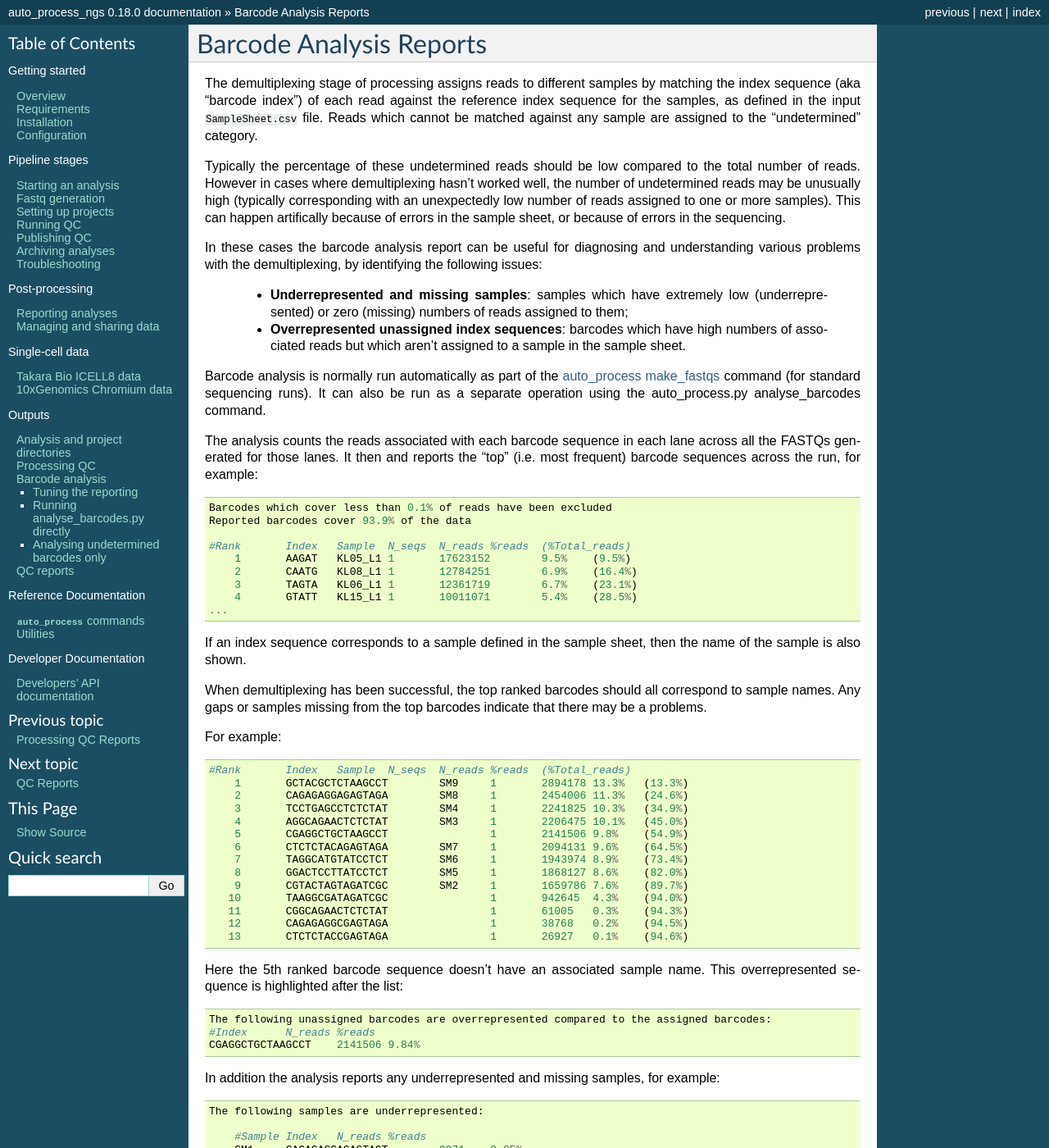
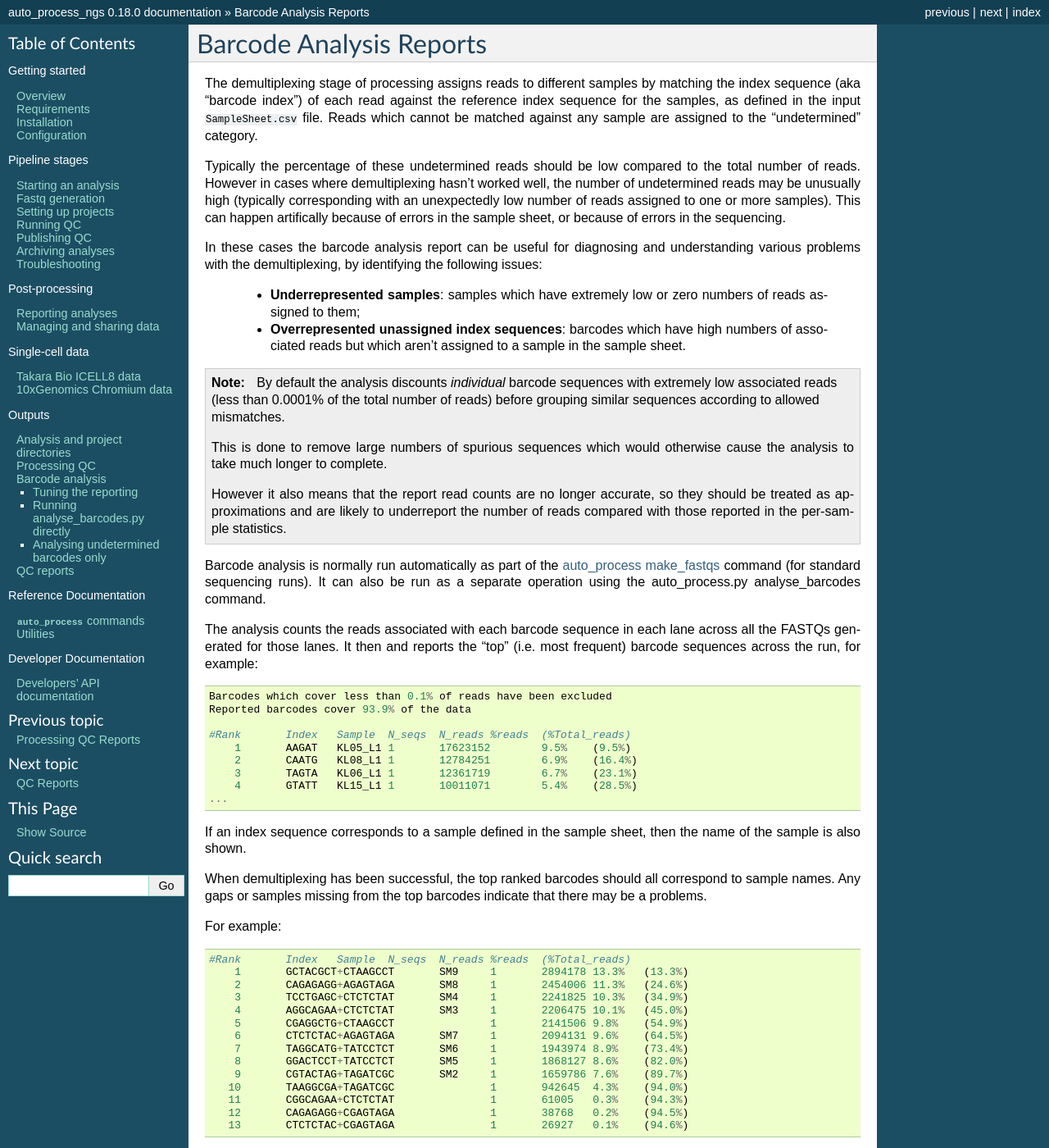
Before and after one commit to fls-bioinformatics-core/auto_process_ngs, a Sphinx documentation site: the page built from docs/source/output/barcode_analysis.rst, in a window 1280 px wide and 1400 px high. Shown: the whole window at 82% size. Built offline with Sphinx 7.4.7, drawn with Linux system fonts in a browser that asks for light colours; some of the changed text lies outside the part shown.

Commit message:
Update documentation for barcode analysis reports.

```diff
--- a/docs/source/output/barcode_analysis.rst
+++ b/docs/source/output/barcode_analysis.rst
@@ -19,12 +19,26 @@ In these cases the barcode analysis report can be useful for diagnosing
 and understanding various problems with the demultiplexing, by
 identifying the following issues:
 
- * **Underrepresented and missing samples**: samples which have
-   extremely low (underrepresented) or zero (missing) numbers of
-   reads assigned to them;
+ * **Underrepresented samples**: samples which have extremely low
+   or zero numbers of reads assigned to them;
  * **Overrepresented unassigned index sequences**: barcodes which
    have high numbers of associated reads but which aren't assigned
    to a sample in the sample sheet.
+
+.. note::
+
+   By default the analysis discounts *individual* barcode sequences
+   with extremely low associated reads (less than 0.0001% of the
+   total number of reads) before grouping similar sequences according
+   to allowed mismatches.
+
+   This is done to remove large numbers of spurious sequences which
+   would otherwise cause the analysis to take much longer to complete.
+
+   However it also means that the report read counts are no longer
+   accurate, so they should be treated as approximations and are
+   likely to underreport the number of reads compared with those
+   reported in the per-sample statistics.
 
 Barcode analysis is normally run automatically as part of the
 :doc:`auto_process make_fastqs <../using/make_fastqs>` command (for
@@ -62,19 +76,19 @@ For example:
 ::
 
     #Rank	Index	Sample	N_seqs	N_reads	%reads	(%Total_reads)
-        1	GCTACGCTCTAAGCCT	SM9	1	2894178	13.3%	(13.3%)
-        2	CAGAGAGGAGAGTAGA	SM8	1	2454006	11.3%	(24.6%)
-        3	TCCTGAGCCTCTCTAT	SM4	1	2241825	10.3%	(34.9%)
-        4	AGGCAGAACTCTCTAT	SM3	1	2206475	10.1%	(45.0%)
-        5	CGAGGCTGCTAAGCCT		1	2141506	9.8%	(54.9%)
-        6	CTCTCTACAGAGTAGA	SM7	1	2094131	9.6%	(64.5%)
-        7	TAGGCATGTATCCTCT	SM6	1	1943974	8.9%	(73.4%)
-        8	GGACTCCTTATCCTCT	SM5	1	1868127	8.6%	(82.0%)
-        9	CGTACTAGTAGATCGC	SM2	1	1659786	7.6%	(89.7%)
-       10	TAAGGCGATAGATCGC		1	942645	4.3%	(94.0%)
-       11	CGGCAGAACTCTCTAT		1	61005	0.3%	(94.3%)
-       12	CAGAGAGGCGAGTAGA		1	38768	0.2%	(94.5%)
-       13	CTCTCTACCGAGTAGA		1	26927	0.1%	(94.6%)
+        1	GCTACGCT+CTAAGCCT	SM9	1	2894178	13.3%	(13.3%)
+        2	CAGAGAGG+AGAGTAGA	SM8	1	2454006	11.3%	(24.6%)
+        3	TCCTGAGC+CTCTCTAT	SM4	1	2241825	10.3%	(34.9%)
+        4	AGGCAGAA+CTCTCTAT	SM3	1	2206475	10.1%	(45.0%)
+        5	CGAGGCTG+CTAAGCCT		1	2141506	9.8%	(54.9%)
+        6	CTCTCTAC+AGAGTAGA	SM7	1	2094131	9.6%	(64.5%)
+        7	TAGGCATG+TATCCTCT	SM6	1	1943974	8.9%	(73.4%)
+        8	GGACTCCT+TATCCTCT	SM5	1	1868127	8.6%	(82.0%)
+        9	CGTACTAG+TAGATCGC	SM2	1	1659786	7.6%	(89.7%)
+       10	TAAGGCGA+TAGATCGC		1	942645	4.3%	(94.0%)
+       11	CGGCAGAA+CTCTCTAT		1	61005	0.3%	(94.3%)
+       12	CAGAGAGG+CGAGTAGA		1	38768	0.2%	(94.5%)
+       13	CTCTCTAC+CGAGTAGA		1	26927	0.1%	(94.6%)
 
 Here the 5th ranked barcode sequence doesn't have an associated
 sample name. This overrepresented sequence is highlighted after
@@ -84,7 +98,7 @@ the list:
 
     The following unassigned barcodes are overrepresented compared to the assigned barcodes:
     #Index	N_reads	%reads
-    CGAGGCTGCTAAGCCT	2141506	9.84%
+    CGAGGCTG+CTAAGCCT	2141506	9.84%
 
 In addition the analysis reports any underrepresented and
 missing samples, for example:
@@ -94,12 +108,16 @@ missing samples, for example:
     The following samples are underrepresented:
 
     	#Sample	Index	N_reads	%reads
-    	SM1	CAGAGAGGAGAGTAGT	9971	0.05%
+    	SM1	CAGAGAGG+AGAGTAGT	9971	0.05%
+    	SM10	CGAGGCTG+AAGCCTCT		<0.05%
 
-    The following samples had no counts:
+.. note::
 
-    	#Sample	Index
-    	SM10	CGAGGCTGAAGCCTCT
+   Note that if weeding of the initial data has been performed (which
+   is the default) then the counts are only approximate and so it's
+   not possible to say if underrepresented samples with zero counts are
+   really missing. Therefore they are reported as having read fractions
+   below the cutoff threshold, as in the example above.
 
 The analysis is performed in the ``barcode_analysis`` subdirectory
 by default, where the report is written as text, XLS and HTML files.
```
